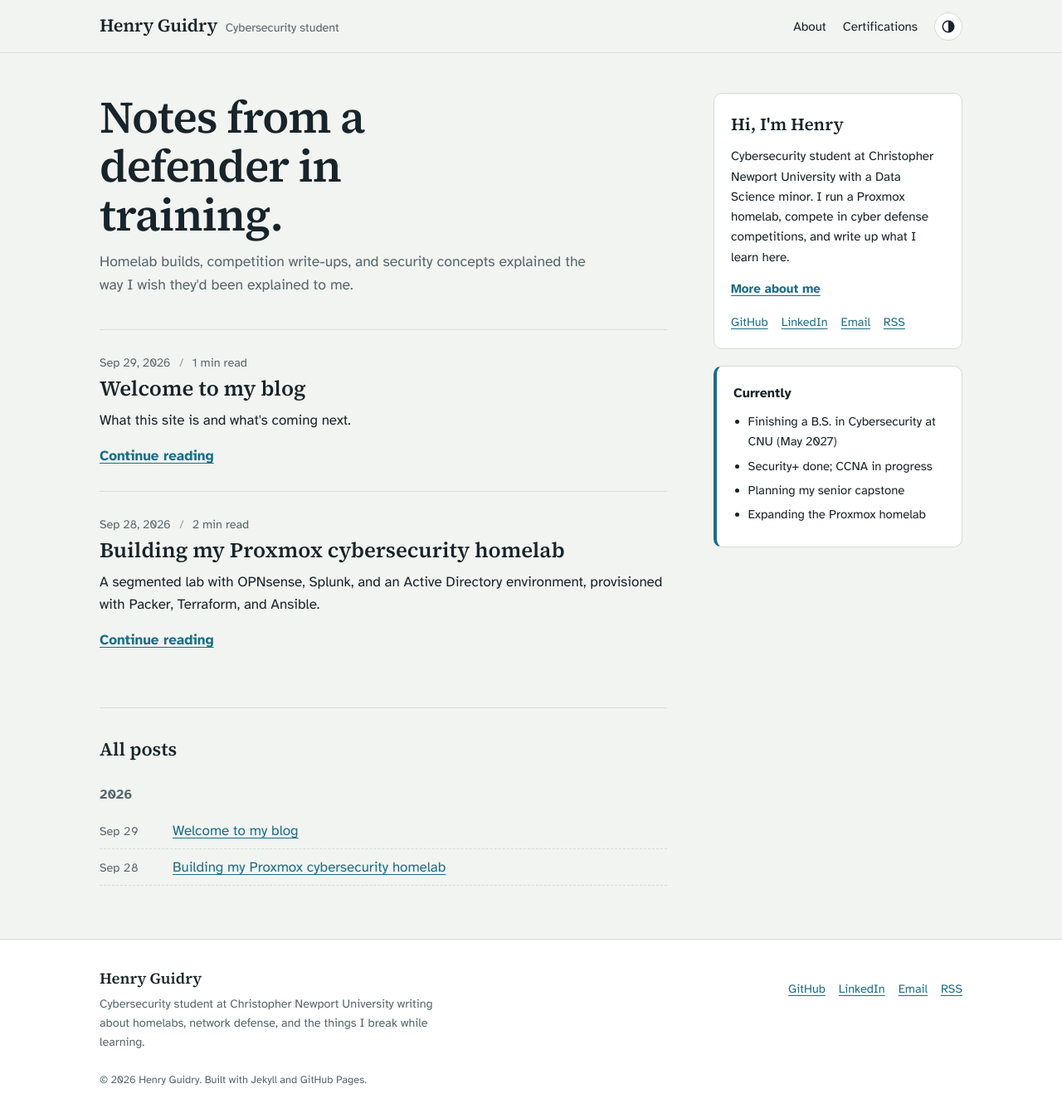
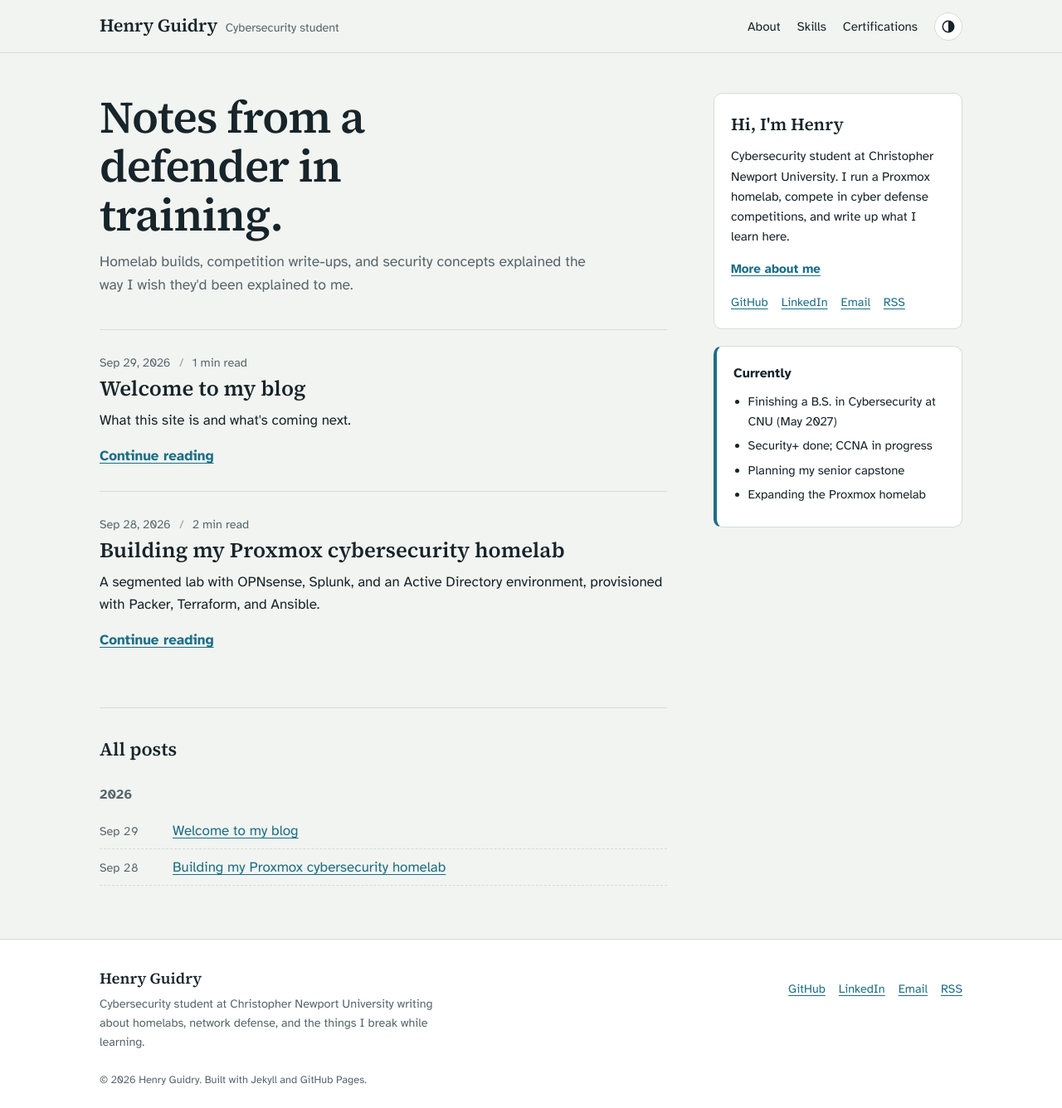
Before and after one commit to HenryGuidry23/HenryGuidry, a Jekyll site: the page built from index.html, in a window 1280 px wide and 1336 px high. Shown: the whole window at 83% size. Built offline with Jekyll 4.4.1, drawn with Linux system fonts in a browser that asks for light colours.

Commit message:
Add skills/tools page and drop Data Science minor mention
Co-Authored-By: Claude Sonnet 5 <noreply@anthropic.com>
Claude-Session: https://claude.ai/code/session_011ojtwoVk4pJiM8QVLEZcYM

```diff
--- a/_includes/header.html
+++ b/_includes/header.html
@@ -6,6 +6,7 @@
     </a>
     <nav class="nav" aria-label="Main">
       <a href="{{ '/about/' | relative_url }}" {% if page.url == '/about/' %}aria-current="page"{% endif %}>About</a>
+      <a href="{{ '/skills/' | relative_url }}" {% if page.url == '/skills/' %}aria-current="page"{% endif %}>Skills</a>
       <a href="{{ '/certifications/' | relative_url }}" {% if page.url == '/certifications/' %}aria-current="page"{% endif %}>Certifications</a>
       <button class="theme-toggle" type="button" aria-label="Toggle dark mode" title="Toggle dark mode">
         <svg viewBox="0 0 24 24" width="18" height="18" aria-hidden="true"><circle cx="12" cy="12" r="9" fill="none" stroke="currentColor" stroke-width="2"/><path d="M12 3a9 9 0 0 1 0 18z" fill="currentColor"/></svg>
--- a/_includes/sidebar.html
+++ b/_includes/sidebar.html
@@ -1,7 +1,7 @@
 <aside class="sidebar">
   <section class="side-block intro">
     <h2>Hi, I'm Henry</h2>
-    <p>Cybersecurity student at Christopher Newport University with a Data Science minor. I run a Proxmox homelab, compete in cyber defense competitions, and write up what I learn here.</p>
+    <p>Cybersecurity student at Christopher Newport University. I run a Proxmox homelab, compete in cyber defense competitions, and write up what I learn here.</p>
     <a class="more" href="{{ '/about/' | relative_url }}">More about me</a>
     {% include social.html %}
   </section>
--- a/assets/css/style.css
+++ b/assets/css/style.css
@@ -139,6 +139,13 @@ img { max-width: 100%; height: auto; }
 .cert.progress { border-top: 4px dashed var(--accent); }
 .cert.progress .cert-status { color: var(--accent); }
 
+/* Skills & tools */
+.skill-list { display: flex; flex-wrap: wrap; gap: .5rem; margin: 1rem 0 2rem; font-family: var(--sans); }
+.skill {
+  background: var(--accent-soft); color: var(--accent); border: 1px solid var(--line);
+  border-radius: 999px; padding: .35rem .9rem; font-size: .9rem; font-weight: 600;
+}
+
 /* ── Footer ─────────────────────────────────────────────── */
 .site-footer { border-top: 1px solid var(--line); background: var(--surface); padding: 2rem 0 1.5rem; }
 .footer-inner { display: flex; justify-content: space-between; gap: 2rem; flex-wrap: wrap; }
```
Also changed, not shown: skills.md (added, +42 -0 lines).
